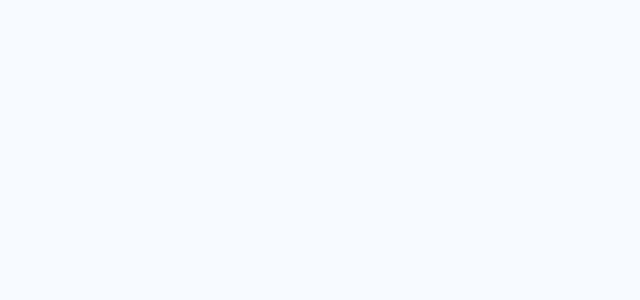
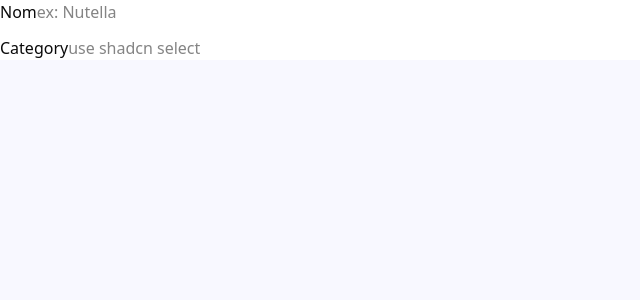
Before and after one commit to ArthurChardon/ecobalyse-food, a React (Vite) app in the folder ecobalyse-food-front/: page / in a window 1280 px wide. Shown: the top 300 px of the page, without its empty margins (0-640 px from the left). Built offline with nearby package versions, Linux system fonts and the light colour scheme.

Commit message:
init: initialize component, add agribalise reference for acv

```diff
--- a/ecobalyse-food-front/index.html
+++ b/ecobalyse-food-front/index.html
@@ -5,7 +5,7 @@
   <meta charset="UTF-8" />
   <link rel="icon" type="image/x-icon" href="/favicon.ico" />
   <meta name="viewport" content="width=device-width, initial-scale=1.0" />
-  <title>Foodybalise</title>
+  <title>FoodyScore</title>
 </head>
 
 <body>
--- a/ecobalyse-food-front/src/App.tsx
+++ b/ecobalyse-food-front/src/App.tsx
@@ -1,10 +1,11 @@
 import './App.css'
+import Product from './components/Product/Product'
 
 function App() {
 
   return (
     <>
-
+      <Product/>
     </>
   )
 }
--- /dev/null
+++ b/ecobalyse-food-front/src/components/Product/Product.tsx
@@ -0,0 +1,16 @@
+const Product = () => {
+    return (
+        <form>
+            <div className="mb-3">
+                <label htmlFor="productName" className="product-form-label">Nom</label>
+                <input type="text" className="form-control" id="productName" placeholder="ex: Nutella" />
+            </div>
+            <div className="mb-3">
+                <label htmlFor="category" className="product-form-label">Category</label>
+                <input type="text" className="form-control" id="category" placeholder="use shadcn select" />
+            </div>
+        </form>
+    )
+}
+
+export default Product;
--- /dev/null
+++ b/ecobalyse-food-front/src/components/Recipe/Recipe.tsx
@@ -0,0 +1,7 @@
+const Recipe = () => {
+    return (
+        <div></div>
+    )
+}
+
+export default Recipe;
```
Also changed, not shown: 1 other file (tests, documents, lock files or other folders).
